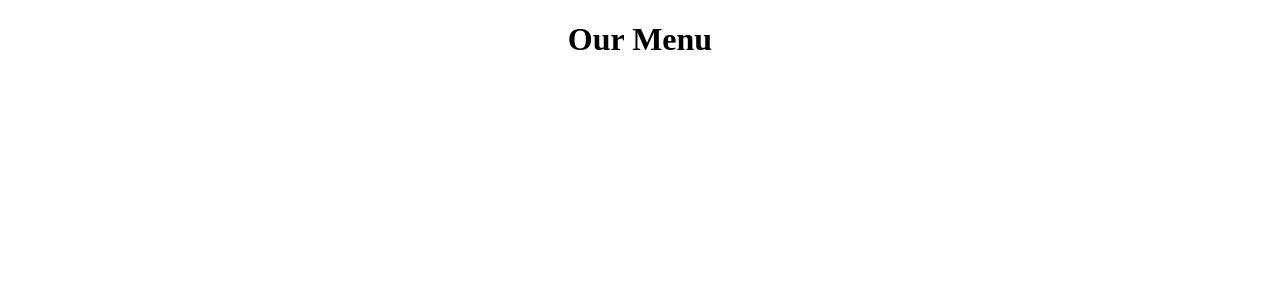
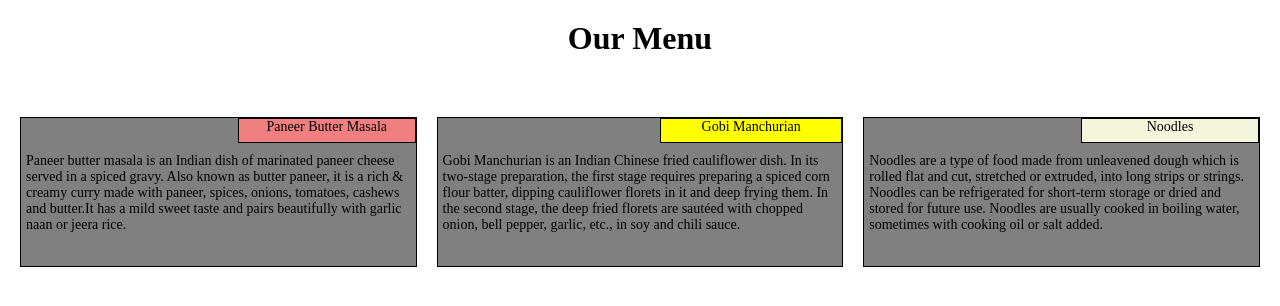
Before and after one commit to mkchaitanya03/coursera-test, a plain HTML site: page module-2_solution/index.html in a window 1280 px wide. Drawn offline with Linux system fonts and the light colour scheme.

Commit message:
Completed

```diff
--- a/module-2_solution/css/style.css
+++ b/module-2_solution/css/style.css
@@ -1,6 +1,85 @@
+*{
+    box-sizing: border-box;
+    margin: 0px;
+}
 h1{
     text-align: center;
     color: black;
-    margin-bottom: 20px;
+    margin: 20px;
     font-family: serif;
 }
+.container{
+    margin:50px 0px 0px 0px;
+    overflow: auto;
+}
+.container > div {
+    padding: 10px;
+    /*border: 1px solid black;*/
+    margin: 0px;
+    float:left;
+}
+.container > div > div {
+    border: 1px solid black;
+    height:150px;
+    background-color: gray;
+    position: relative;
+    font-size: 14px;
+    overflow: auto;
+
+}
+.container > div > div > div{
+    border: 1px solid black;
+    width: 45%;
+    height:25px;
+    position: relative;
+    text-align: center;
+    left:55%;
+    margin-bottom: 10px;
+}
+#div1 > div{
+    background-color: lightcoral;
+}
+#div2 > div{
+    background-color: yellow;
+}
+#div3 > div{
+    background-color: beige;
+}
+p{
+    padding:0px 5px 5px 5px;
+    margin-bottom:5px ;
+}
+@media(min-width:992px){
+    .col-lg-4{
+        width: 33.33%;
+    }
+    #div1{
+        margin-left: 10px;
+    }
+    #div3{
+        margin-right: 10px;
+    }
+}
+@media(min-width:769px) and (max-width:991px){
+        .col-md-6{
+            width: 50%;
+        }
+        #div1{
+            margin-left: 10px;
+        }
+        #div2{
+            margin-right: 10px;
+        }
+        .col-md-12 {
+            width: 100%;
+        }
+        #div3{
+            margin-right: 10px;
+            margin-left: 10px;
+        }
+}
+@media(max-width:768px){
+            .col-sm-12{
+                width: 100%;
+            }
+}
--- a/module-2_solution/index.html
+++ b/module-2_solution/index.html
@@ -8,5 +8,45 @@
     </head>
     <body>
         <h1>Our Menu</h1>
+        <div class="container">
+                <div class="col-lg-4 col-md-6 col-sm-12">
+                    <div id="div1">
+                        <div>Paneer Butter Masala</div>
+                        <p>
+                        Paneer butter masala is an Indian dish of
+                        marinated paneer cheese served in a spiced gravy.
+                        Also known as butter paneer, it is a rich & creamy
+                        curry made with paneer, spices, onions, tomatoes,
+                        cashews and butter.It has a mild sweet taste and
+                        pairs beautifully with garlic naan or jeera rice.</p>
+                    </div>
+                </div>
+                <div class="col-lg-4 col-md-6 col-sm-12">
+                    <div id="div2">
+                        <div>Gobi Manchurian</div>
+                        <p>
+                            Gobi Manchurian is an Indian Chinese fried cauliflower dish.
+                            In its two-stage preparation, the first stage requires
+                            preparing a spiced corn flour batter, dipping cauliflower
+                            florets in it and deep frying them. In the second stage,
+                            the deep fried florets are sautéed with chopped onion,
+                            bell pepper, garlic, etc., in soy and chili sauce.
+                        </p>
+                    </div>
+                </div>
+                <div class="col-lg-4 col-md-12 col-sm-12">
+                    <div id="div3">
+                        <div>Noodles</div>
+                        <p>
+                            Noodles are a type of food made from unleavened dough
+                            which is rolled flat and cut, stretched or extruded,
+                            into long strips or strings. Noodles can be refrigerated
+                            for short-term storage or dried and stored for future use.
+                            Noodles are usually cooked in boiling water,
+                            sometimes with cooking oil or salt added.
+                       </p>
+                    </div>
+                </div>
+        </div>
     </body>
 </html>
```
